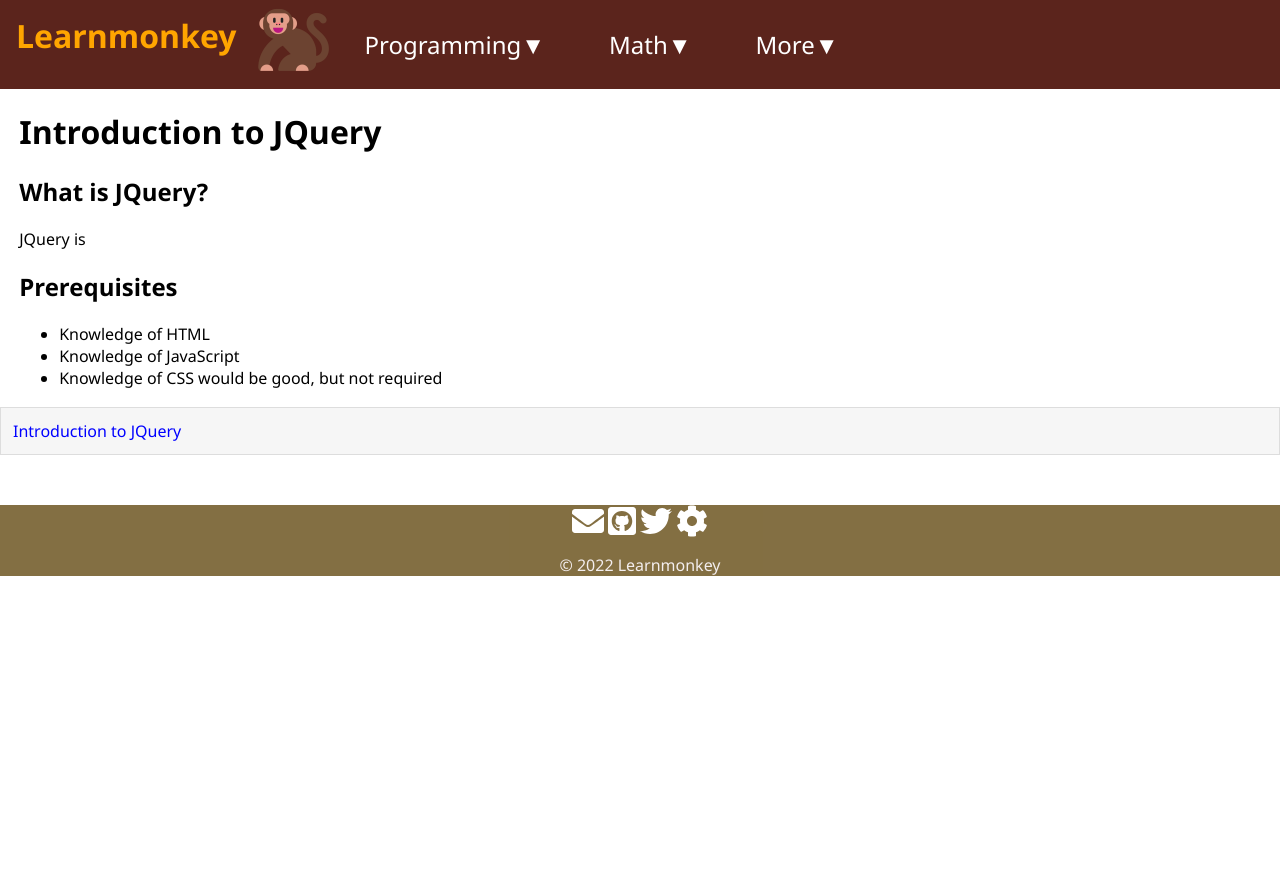
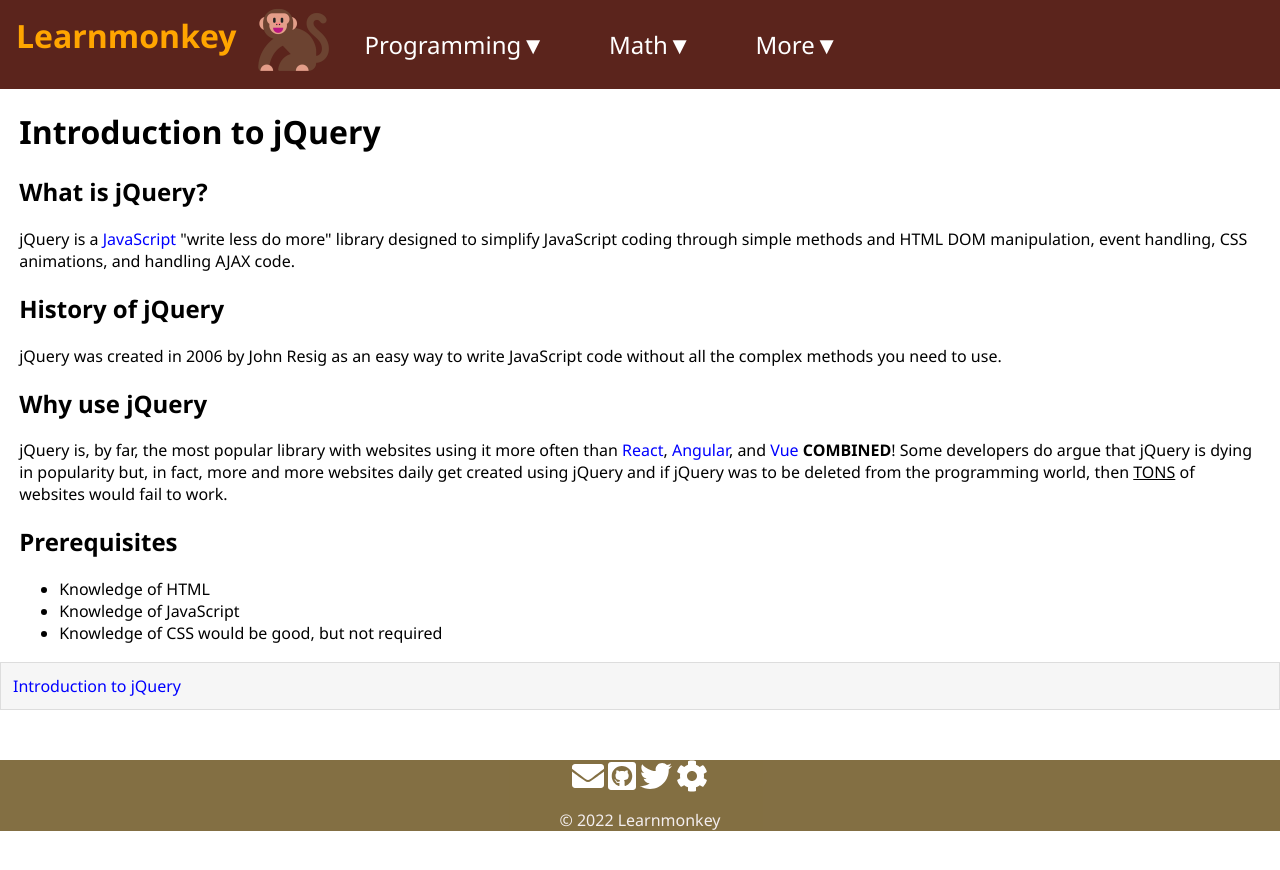
Before and after one commit to learnmonkey/learnmonkey.github.io, a Jekyll site: the page built from programming/javascript/jquery/index.html, in a window 1280 px wide. Shown: the top 870 px of the page. Built offline with Jekyll 4.4.1, drawn with Linux system fonts in a browser that asks for light colours; nearby versions of some CDN libraries.

Commit message:
finish intro to jquery

```diff
--- a/_layouts/jquery.html
+++ b/_layouts/jquery.html
@@ -5,7 +5,7 @@
         {%- include nav.html -%}
         <main>{{content}}</main>
         <ul id="tutorials-list">
-            <a href="/programming/jquery/"><li>Introduction to JQuery</li></a>
+            <a href="/programming/jquery/"><li>Introduction to jQuery</li></a>
       </ul>
         {%- include footer.html -%}
     </body>
--- a/programming/javascript/jquery/index.html
+++ b/programming/javascript/jquery/index.html
@@ -1,14 +1,24 @@
 ---
-title: Introduction to JQuery
+title: Introduction to jQuery
 permalink: /programming/javascript/jquery/
 layout: jquery
 ---
 
-<h1>Introduction to JQuery</h1>
+<h1>Introduction to jQuery</h1>
 
 <section>
-    <h2>What is JQuery?</h2>
-    <p>JQuery is</p>
+    <h2>What is jQuery?</h2>
+    <p>jQuery is a <a href="/programming/javascript/">JavaScript</a> "write less do more" library designed to simplify JavaScript coding through simple methods and HTML DOM manipulation, event handling, CSS animations, and handling AJAX code.</p>
+</section>
+
+<section>
+    <h2>History of jQuery</h2>
+    <p>jQuery was created in 2006 by John Resig as an easy way to write JavaScript code without all the complex methods you need to use.</p>
+</section>
+
+<section>
+    <h2>Why use jQuery</h2>
+    <p>jQuery is, by far, the most popular library with websites using it more often than <a href="/programming/javascript/react/">React</a>, <a href="/programming/javascript/angular/">Angular</a>, and <a href="/programming/javascript/vue/">Vue</a> <b>COMBINED</b>! Some developers do argue that jQuery is dying in popularity but, in fact, more and more websites daily get created using jQuery and if jQuery was to be deleted from the programming world, then <u>TONS</u> of websites would fail to work.</p>
 </section>
 
 <section>
--- a/tutorial-index.html
+++ b/tutorial-index.html
@@ -20,7 +20,7 @@ layout: default
             <li><a href="/programming/css/">CSS</a></li>
             <li><a href="/programming/javascript/">JavaScript</a>
                 <ul>
-                    <li><a href="/programming/javascript/jquery/">JQuery</a></li>
+                    <li><a href="/programming/javascript/jquery/">jQuery</a></li>
                     <li><a href="/programming/javascript/react/">React</a></li>
                     <li><a href="/programming/javascript/angular/">Angular</a></li>
                     <li><a href="/programming/javascript/vue/">Vue</a></li>
```
